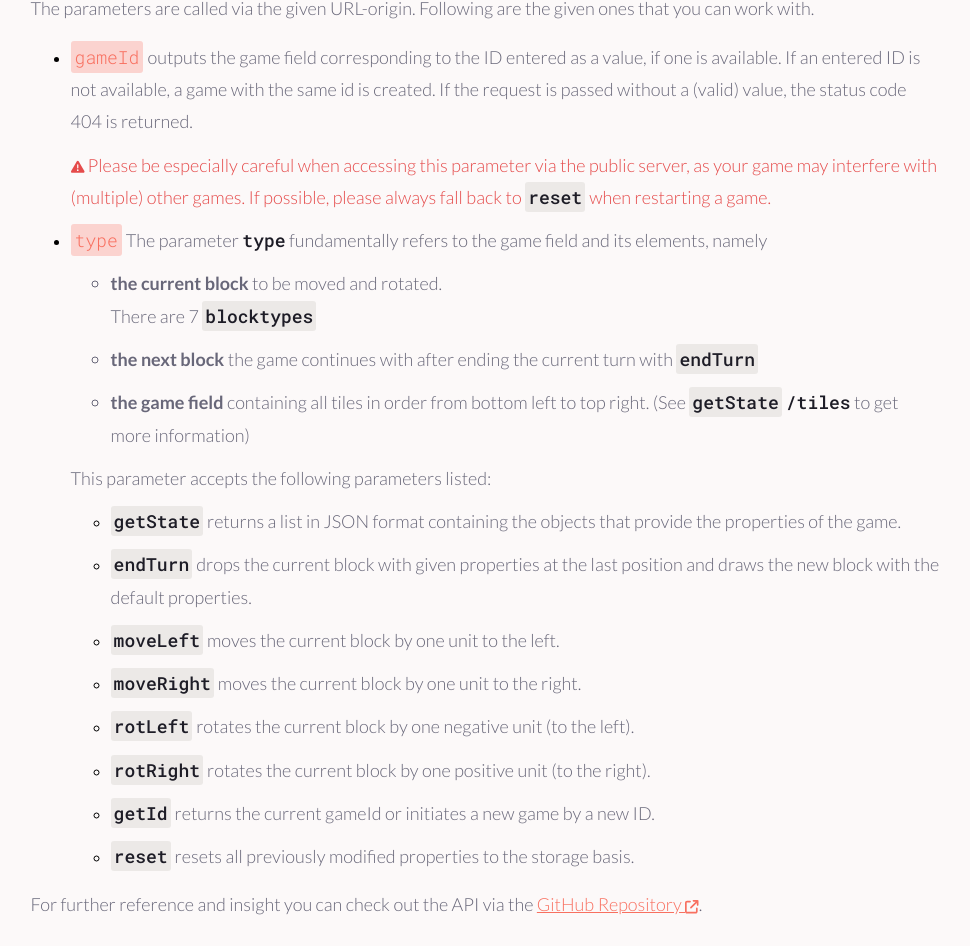
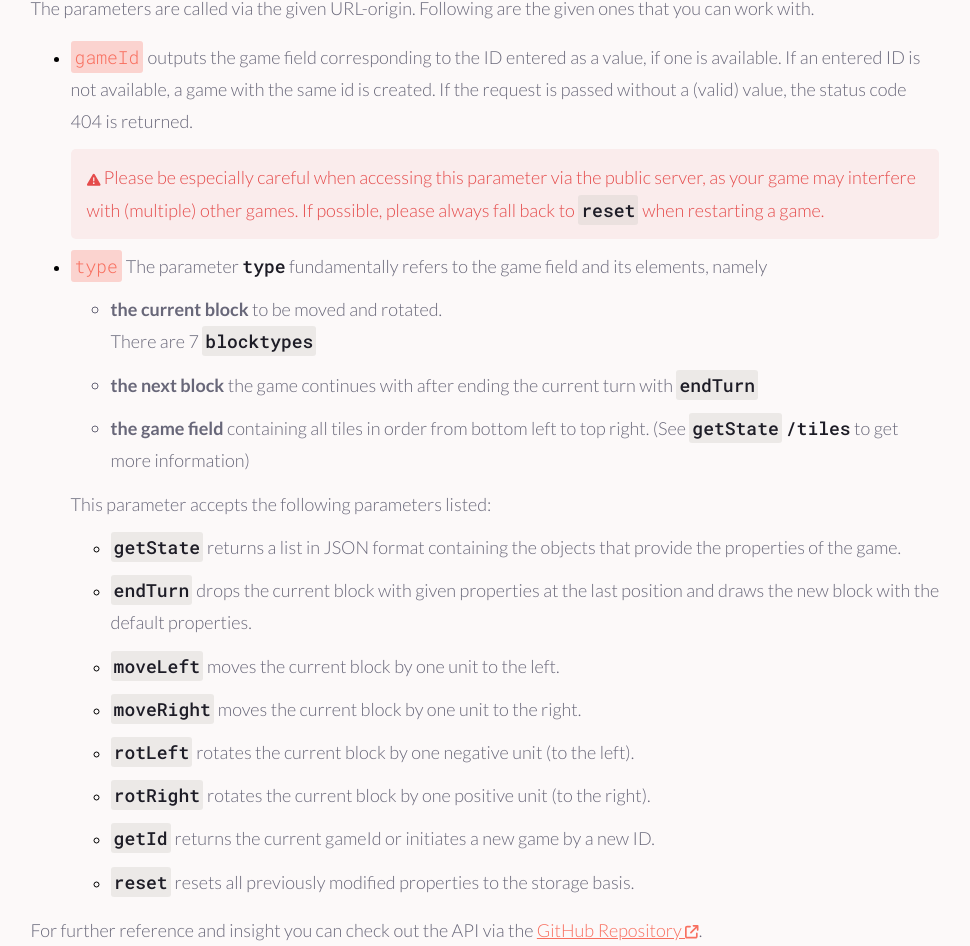
Before and after one commit to clk1006/teris, a Next.js app: page /docs/docs in a window 1280 px wide. Shown: the part 850-1796 px from the top of the page, without its empty margins (155-1125 px from the left). Built offline with nearby package versions, Linux system fonts and the light colour scheme.

Commit message:
added box around warning

```diff
--- a/styles/docs.css
+++ b/styles/docs.css
@@ -261,3 +261,9 @@ hr {
 .nav-back {
     margin-right: 6px;
 }
+
+.warning-box {
+    padding: 2px 16px;
+    background-color: rgba(229, 75, 75, 0.075);
+    border-radius: 5px;
+}
```
